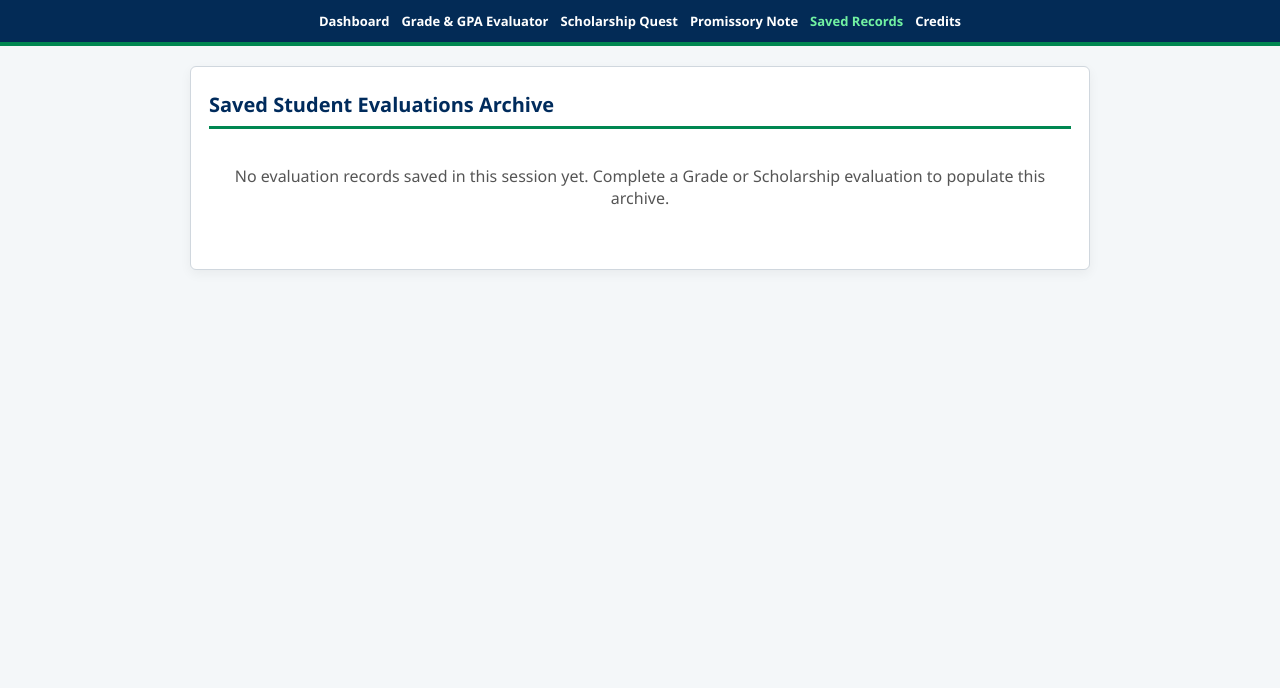
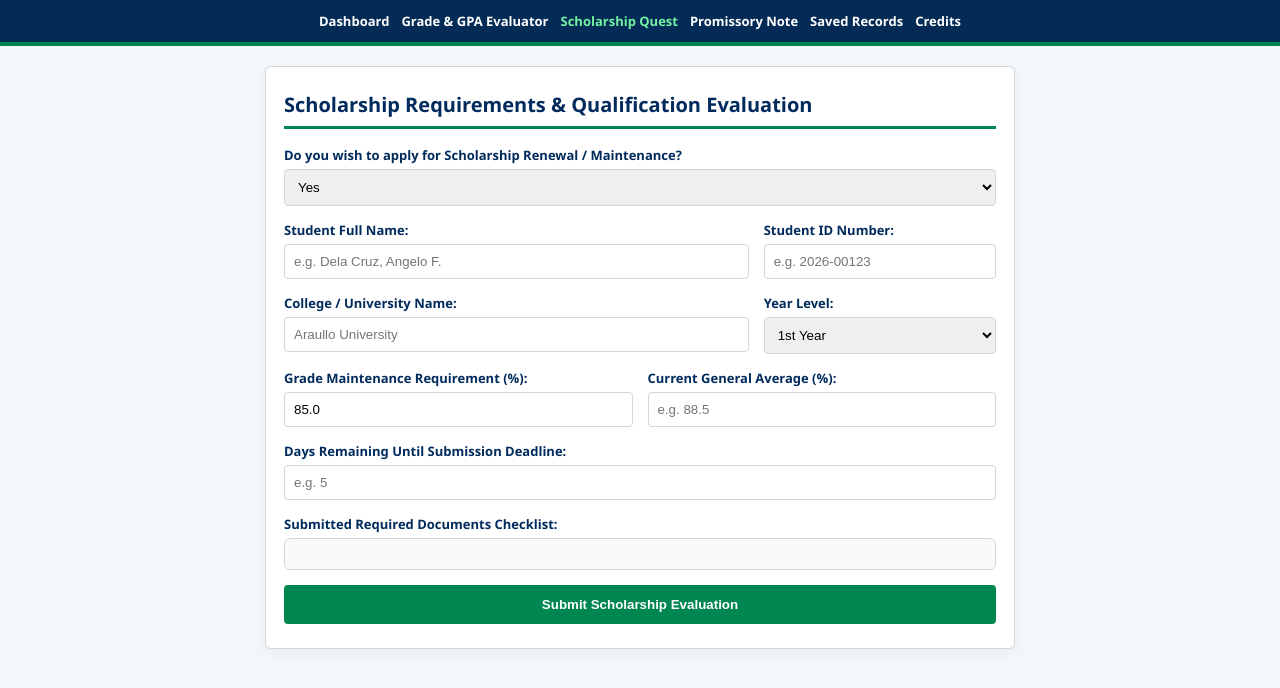
Before and after one commit to angelodelacruz11200803-ship-it/Prototype-Project-, a Flask app: template templates/credits.html in a window 1280 px wide. Shown: the top 688 px of the page. Run offline with Flask 3, Linux system fonts and the light colour scheme; the template is opened without the code that fills it, so the values that code supplies are empty.

Commit message:
Update title and layout for scholarship evaluation page

```diff
--- a/templates/credits.html
+++ b/templates/credits.html
@@ -3,7 +3,7 @@
 <head>
     <meta charset="UTF-8">
     <meta name="viewport" content="width=device-width, initial-scale=1.0">
-    <title>Saved Records - Araullo University</title>
+    <title>Scholarship Quest - Araullo University</title>
     <style>
         :root {
             --au-blue: #002b5c;
@@ -16,6 +16,7 @@
             --subtext-color: #555555;
             --card-radius: 6px;
             --font-main: 'Segoe UI', Tahoma, Geneva, Verdana, sans-serif;
+            --btn-radius: 4px;
             --border-style: 1px solid var(--au-border);
             --card-shadow: 0 4px 12px rgba(0, 0, 0, 0.05);
         }
@@ -53,7 +54,7 @@
 
         .container {
             width: 92%;
-            max-width: 900px;
+            max-width: 750px;
             margin: 20px auto 40px auto;
             background: var(--card-bg);
             padding: 24px 18px;
@@ -62,101 +63,88 @@
             box-shadow: var(--card-shadow);
         }
 
-        .header-row {
-            display: flex;
-            justify-content: space-between;
-            align-items: center;
+        h2.page-title {
+            color: var(--au-blue);
             border-bottom: 3px solid var(--au-green);
             padding-bottom: 8px;
-            margin-bottom: 15px;
+            font-size: 20px;
+            margin-top: 0;
         }
 
-        h2.page-title {
-            color: var(--au-blue);
-            font-size: 20px;
-            margin: 0;
+        .form-group { margin-bottom: 15px; }
+
+        .form-row {
+            display: flex;
+            gap: 15px;
         }
 
-        .btn-group-actions {
-            display: flex;
-            gap: 8px;
+        label {
+            display: block;
+            font-weight: bold;
+            font-size: 13px;
+            margin-bottom: 5px;
+            color: var(--au-blue);
         }
 
-        .btn-export {
-            background-color: var(--au-blue);
-            color: white;
-            padding: 8px 12px;
-            border-radius: 4px;
-            text-decoration: none;
-            font-size: 12px;
-            font-weight: bold;
+        input[type="text"], input[type="number"], select {
+            width: 100%;
+            padding: 9px;
+            border: 1px solid var(--au-border);
+            border-radius: var(--btn-radius);
+            box-sizing: border-box;
         }
 
-        .btn-export:hover { background-color: var(--au-header-bg); }
-
-        .btn-clear {
-            background-color: #d9534f;
-            color: white;
-            padding: 8px 12px;
-            border-radius: 4px;
-            text-decoration: none;
-            font-size: 12px;
-            font-weight: bold;
+        .checkbox-group {
+            background: rgba(0, 0, 0, 0.02);
+            border: 1px solid var(--au-border);
+            padding: 15px;
+            border-radius: var(--card-radius);
         }
 
-        .btn-clear:hover { background-color: #c9302c; }
-
-        .table-responsive {
-            width: 100%;
-            overflow-x: auto;
+        .checkbox-item {
+            display: flex;
+            align-items: center;
+            gap: 10px;
+            margin-bottom: 8px;
         }
 
-        .records-table {
-            width: 100%;
-            border-collapse: collapse;
-            font-size: 13px;
-            margin-top: 15px;
-            min-width: 650px;
+        .checkbox-item label {
+            margin-bottom: 0;
+            font-weight: normal;
+            color: var(--text-color);
         }
 
-        .records-table th {
-            background-color: var(--au-header-bg);
+        .btn-submit {
+            background-color: var(--au-green);
             color: white;
-            padding: 10px;
-            text-align: left;
+            border: none;
+            padding: 12px;
+            font-weight: bold;
+            border-radius: var(--btn-radius);
+            cursor: pointer;
+            width: 100%;
         }
 
-        .records-table td {
-            padding: 10px;
-            border: 1px solid var(--au-border);
+        .result-box {
+            background-color: rgba(0, 135, 81, 0.08);
+            border: 1px solid var(--au-green);
+            padding: 18px;
+            border-radius: var(--card-radius);
+            margin-top: 20px;
         }
 
-        .records-table tr:nth-child(even) { background-color: rgba(0,0,0,0.02); }
-
-        .btn-edit {
-            background-color: var(--au-green);
-            color: white;
-            padding: 6px 10px;
-            border-radius: 4px;
-            text-decoration: none;
-            font-size: 11px;
-            font-weight: bold;
-            display: inline-block;
-        }
-
-        .btn-edit:hover { background-color: #006a3e; }
-
-        .empty-msg {
-            text-align: center;
-            color: var(--subtext-color);
-            padding: 20px 0;
+        .error-box {
+            background-color: rgba(217, 83, 79, 0.1);
+            border: 1px solid #d9534f;
+            color: #d9534f;
+            padding: 12px;
+            border-radius: var(--card-radius);
+            margin-bottom: 15px;
         }
 
         @media (max-width: 650px) {
             .container { width: 95%; padding: 16px 12px; }
-            .header-row { flex-direction: column; align-items: flex-start; gap: 10px; }
-            .records-table { font-size: 11px; }
-            .records-table th, .records-table td { padding: 6px; }
+            .form-row { flex-direction: column; gap: 0; }
         }
     </style>
 </head>
@@ -165,64 +153,122 @@
     <div class="navbar">
         <a href="/dashboard">Dashboard</a>
         <a href="/grade-evaluator">Grade & GPA Evaluator</a>
-        <a href="/scholarship">Scholarship Quest</a>
+        <a href="/scholarship" class="active">Scholarship Quest</a>
         <a href="/promissory">Promissory Note</a>
-        <a href="/records" class="active">Saved Records</a>
+        <a href="/records">Saved Records</a>
         <a href="/credits">Credits</a>
     </div>
 
     <div class="container">
-        <div class="header-row">
-            <h2 class="page-title">Saved Student Evaluations Archive</h2>
-            {% if records %}
-            <div class="btn-group-actions">
-                <a href="/export-records" class="btn-export">⬇ Download (.TXT)</a>
-                <a href="/clear-records" class="btn-clear" onclick="return confirm('Are you sure you want to clear all saved records?');">🗑 Clear Records</a>
+        <h2 class="page-title">Scholarship Requirements & Qualification Evaluation</h2>
+
+        {% if error %}
+        <div class="error-box">
+            <b>Error:</b> {{ error }}
+        </div>
+        {% endif %}
+
+        <form method="POST">
+            <div class="form-group">
+                <label>Do you wish to apply for Scholarship Renewal / Maintenance?</label>
+                <select name="apply_choice" id="apply_choice">
+                    <option value="Yes">Yes</option>
+                    <option value="No">No</option>
+                </select>
             </div>
-            {% endif %}
+
+            <div id="application_fields">
+                <div class="form-row">
+                    <div class="form-group" style="flex: 2;">
+                        <label>Student Full Name:</label>
+                        <input type="text" name="name" class="req-field" placeholder="e.g. Dela Cruz, Angelo F.">
+                    </div>
+                    <div class="form-group" style="flex: 1;">
+                        <label>Student ID Number:</label>
+                        <input type="text" name="student_id" class="req-field" placeholder="e.g. 2026-00123">
+                    </div>
+                </div>
+
+                <div class="form-row">
+                    <div class="form-group" style="flex: 2;">
+                        <label>College / University Name:</label>
+                        <input type="text" name="school" class="req-field" placeholder="Araullo University">
+                    </div>
+                    <div class="form-group" style="flex: 1;">
+                        <label>Year Level:</label>
+                        <select name="year">
+                            <option value="1st Year">1st Year</option>
+                            <option value="2nd Year">2nd Year</option>
+                            <option value="3rd Year">3rd Year</option>
+                            <option value="4th Year">4th Year</option>
+                        </select>
+                    </div>
+                </div>
+
+                <div class="form-row">
+                    <div class="form-group" style="flex: 1;">
+                        <label>Grade Maintenance Requirement (%):</label>
+                        <input type="number" step="0.1" name="grade_maintenance" value="85.0" class="req-field">
+                    </div>
+                    <div class="form-group" style="flex: 1;">
+                        <label>Current General Average (%):</label>
+                        <input type="number" step="0.1" name="current_grade" placeholder="e.g. 88.5" class="req-field">
+                    </div>
+                </div>
+
+                <div class="form-group">
+                    <label>Days Remaining Until Submission Deadline:</label>
+                    <input type="number" name="days_left" placeholder="e.g. 5" class="req-field">
+                </div>
+
+                <div class="form-group">
+                    <label>Submitted Required Documents Checklist:</label>
+                    <div class="checkbox-group">
+                        {% for doc in docs %}
+                        <div class="checkbox-item">
+                            <input type="checkbox" name="submitted_docs" value="{{ doc }}" id="doc_{{ loop.index }}">
+                            <label for="doc_{{ loop.index }}">{{ doc }}</label>
+                        </div>
+                        {% endfor %}
+                    </div>
+                </div>
+            </div>
+
+            <button type="submit" class="btn-submit">Submit Scholarship Evaluation</button>
+        </form>
+
+        {% if result %}
+        <div class="result-box">
+            <h3 style="margin-top: 0; color: var(--au-blue);">Scholarship Evaluation Result</h3>
+            <p><b>Date Recorded:</b> {{ result.date_recorded }}</p>
+            <p><b>Student Name:</b> {{ result.name }}</p>
+            <p><b>Student ID:</b> {{ result.student_id }}</p>
+            <p><b>Status:</b> {{ result.status }}</p>
+            <p><b>Documents Submitted:</b> {{ result.docs_count }} of {{ result.total_docs }}</p>
+            <p><b>Days Left Before Deadline:</b> {{ result.days_left }} day(s)</p>
+            <p><b>Remark:</b> {{ result.remark }}</p>
         </div>
-
-        {% if records %}
-        <div class="table-responsive">
-            <table class="records-table">
-                <thead>
-                    <tr>
-                        <th>Date</th>
-                        <th>Type</th>
-                        <th>Student ID</th>
-                        <th>Student Name</th>
-                        <th>Status</th>
-                        <th>Grant / Details</th>
-                        <th>Action</th>
-                    </tr>
-                </thead>
-                <tbody>
-                    {% for item in records %}
-                    <tr>
-                        <td>{{ item.date_recorded }}</td>
-                        <td>{{ item.type }}</td>
-                        <td><b>{{ item.student_id }}</b></td>
-                        <td>{{ item.name }}</td>
-                        <td>{{ item.status }}</td>
-                        <td style="color: var(--au-green); font-weight: bold;">
-                            {% if item.total_grant > 0 %}
-                            ₱{{ "{:,.2f}".format(item.total_grant) }}
-                            {% else %}
-                            {{ item.remark }}
-                            {% endif %}
-                        </td>
-                        <td>
-                            <a href="/edit-record/{{ loop.index0 }}" class="btn-edit">Edit</a>
-                        </td>
-                    </tr>
-                    {% endfor %}
-                </tbody>
-            </table>
-        </div>
-        {% else %}
-        <p class="empty-msg">No evaluation records saved in this session yet. Complete a Grade or Scholarship evaluation to populate this archive.</p>
         {% endif %}
     </div>
 
+    <script>
+        const applySelect = document.getElementById('apply_choice');
+        const fieldsContainer = document.getElementById('application_fields');
+        const requiredInputs = document.querySelectorAll('.req-field');
+
+        function toggleScholarshipFields() {
+            if (applySelect.value === 'Yes') {
+                fieldsContainer.style.display = 'block';
+                requiredInputs.forEach(input => input.setAttribute('required', 'required'));
+            } else {
+                fieldsContainer.style.display = 'none';
+                requiredInputs.forEach(input => input.removeAttribute('required'));
+            }
+        }
+
+        applySelect.addEventListener('change', toggleScholarshipFields);
+        toggleScholarshipFields();
+    </script>
+
 </body>
 </html>
```
